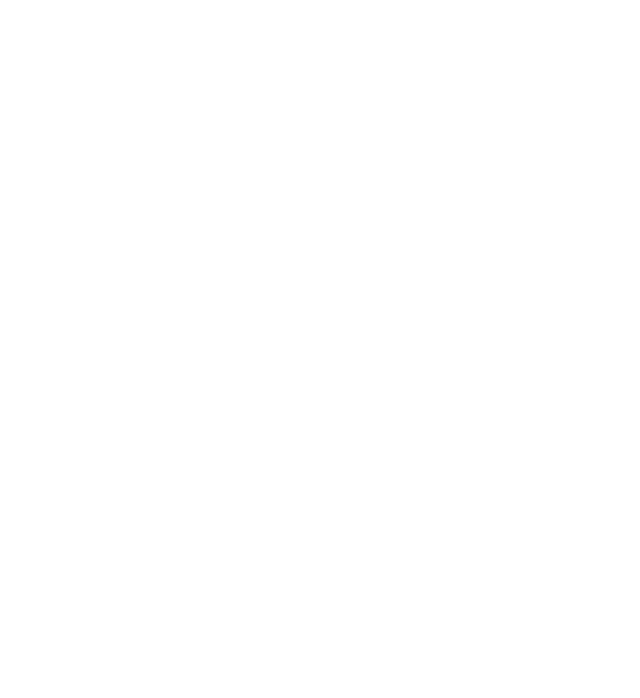
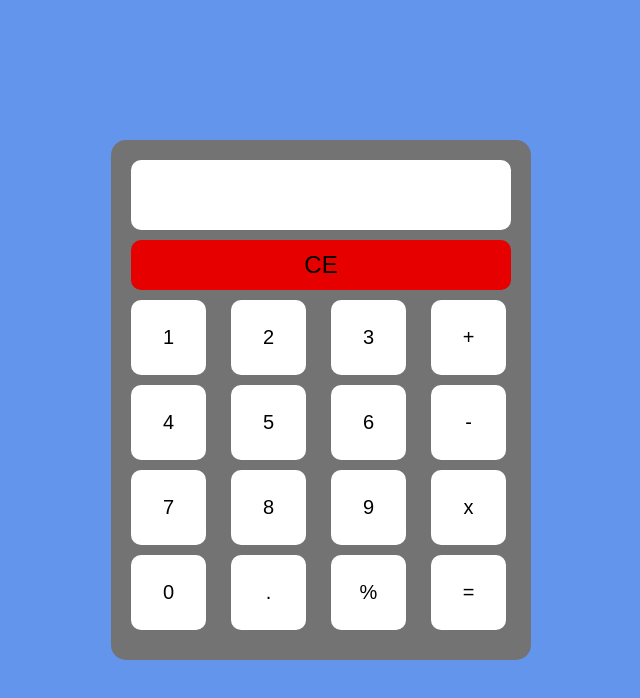
Before and after one commit to Manuel-Archila/Calculadora, a React (Vite) app in the folder vite-project/: page / in a window 1280 px wide. Shown: the top 698 px of the page, without its empty margins (319-959 px from the left). Built offline with nearby package versions, Linux system fonts and the light colour scheme.

Commit message:
Tods los componentes creados

```diff
--- a/vite-project/package.json
+++ b/vite-project/package.json
@@ -5,7 +5,8 @@
   "scripts": {
     "dev": "vite",
     "build": "vite build",
-    "preview": "vite preview"
+    "preview": "vite preview",
+    "lint": "eslint src/**"
   },
   "dependencies": {
     "react": "^18.0.0",
--- a/vite-project/src/App.css
+++ b/vite-project/src/App.css
@@ -1,42 +1,8 @@
-.App {
-  text-align: center;
-}
-
-.App-logo {
-  height: 40vmin;
-  pointer-events: none;
-}
-
-@media (prefers-reduced-motion: no-preference) {
-  .App-logo {
-    animation: App-logo-spin infinite 20s linear;
-  }
-}
-
-.App-header {
-  background-color: #282c34;
-  min-height: 100vh;
+.app {
+  height: 100vh;
+  width: 100vw;
   display: flex;
-  flex-direction: column;
+  background-color: cornflowerblue;
   align-items: center;
   justify-content: center;
-  font-size: calc(10px + 2vmin);
-  color: white;
 }
-
-.App-link {
-  color: #61dafb;
-}
-
-@keyframes App-logo-spin {
-  from {
-    transform: rotate(0deg);
-  }
-  to {
-    transform: rotate(360deg);
-  }
-}
-
-button {
-  font-size: calc(10px + 2vmin);
-}
--- a/vite-project/src/App.jsx
+++ b/vite-project/src/App.jsx
@@ -1,15 +1,11 @@
-import { useState } from 'react'
-import logo from './assets/logo.svg'
+import React from 'react'
 import './App.css'
+import Calculator from './Calculator'
 
-function App() {
-  const [count, setCount] = useState(0)
-
-  return (
-    <div className="App">
-
-    </div>
-  )
-}
+const App = () => (
+  <div className="app">
+    <Calculator />
+  </div>
+)
 
 export default App
--- /dev/null
+++ b/vite-project/src/Calculator.css
@@ -0,0 +1,54 @@
+.calcbody{
+  height: 500px;
+  width: 400px;
+  background-color: #737373;
+  border-radius: 15px;
+  display:flex;
+  align-items: center;
+  flex-direction: column;
+  padding: 10px;
+}
+
+.screen{
+  width: 380px;
+  height: 70px;
+  background-color: white;
+  display: flex;
+  justify-content: flex-end;
+  align-items: center;
+  font-size: 36px;
+  border-radius: 10px;
+  margin-top: 10px;
+}
+
+.clear{
+  width: 380px;
+  height: 50px;
+  background-color: #e60000;
+  display: flex;
+  justify-content: center;
+  align-items: center;
+  font-size: 24px;
+  border: 0px;
+  border-radius: 10px;
+  margin-top: 10px;
+  margin-bottom: 10px;
+  cursor: pointer;
+}
+
+.clear:active{
+  background-color: #ff4d4d;
+}
+
+.button-holder{
+  width: 380px;
+  height:350px;
+}
+
+.buttons{
+  margin: 0;
+  display: grid;
+  grid-template-columns: repeat(4, 90px);
+  grid-template-rows: repeat((4, 90px));
+  gap: 10px;
+}
--- /dev/null
+++ b/vite-project/src/Calculator.jsx
@@ -0,0 +1,92 @@
+import React, { useState } from 'react'
+import './Calculator.css'
+import Key from './Key'
+
+// `${useState}`.length
+
+const Calculator = () => {
+  const [screen, setScreen] = useState('')
+  const keys = ['1', '2', '3', '+', '4', '5', '6', '-', '7', '8', '9', 'x', '0', '.', '%', '=']
+  const operacion = []
+  const [resultado, setResultado] = useState('')
+
+  const verifyResultado = (result) => {
+    if (result.length > 9) {
+      setScreen('ERROR')
+    }
+    setScreen(result)
+  }
+
+  const calculate = (operation) => {
+    console.log(operation)
+    if (operacion[1] === '+') {
+      const suma = (Number(operation[0]) + Number(operation[2]))
+      verifyResultado(suma)
+    } else if (operation[1] === '-') {
+      const resta = (Number(operation[0]) - Number(operation[2]))
+      verifyResultado(resta)
+    } else if (operation[1] === '*') {
+      const multi = (Number(operation[0]) * Number(operation[2]))
+      verifyResultado(multi)
+    } else if (operation[1] === '%') {
+      const modulo = (Number(operation[0]) % Number(operation[2]))
+      verifyResultado(modulo)
+    }
+  }
+  const clickHandler = (value) => {
+    console.log(operacion)
+    if ('+-*%='.includes(value)) {
+      if (value === '+') {
+        operacion.push(screen)
+        console.log(operacion)
+        setScreen('')
+        operacion.push('+')
+        console.log(operacion)
+      } else if (value === '-') {
+        operacion.push(screen)
+        console.log(operacion)
+        setScreen('')
+        operacion.push('-')
+        console.log(operacion)
+      } else if (value === '*') {
+        operacion.push(screen)
+        console.log(operacion)
+        setScreen('')
+        operacion.push('*')
+        console.log(operacion)
+      } else if (value === '%') {
+        operacion.push(screen)
+        console.log(operacion)
+        setScreen('')
+        operacion.push('%')
+        console.log(operacion)
+      } else if (value === '=') {
+        operacion.push(screen)
+        calculate(operacion)
+        console.log(resultado)
+      }
+    }
+    if (`${screen}`.length < 9 && !('+-*%='.includes(value))) {
+      setScreen(screen + value)
+    }
+  }
+  return (
+    <div className="calcbody">
+      <div className="screen">
+        {screen}
+      </div>
+      <button type="button" onClick={() => { setScreen('') }} className="clear">CE</button>
+      <div className="button-holder">
+        <div className="buttons">
+          {
+            keys.map((element, index) => (
+              <Key key={index.id} value={element} clicker={clickHandler} />
+            ))
+          }
+        </div>
+      </div>
+    </div>
+  )
+}
+
+export default Calculator
--- /dev/null
+++ b/vite-project/src/Key.css
@@ -0,0 +1,13 @@
+.button-box{
+  width: 75px;
+  height: 75px;
+  background-color: white;
+  border: 0px;
+  border-radius: 10px;
+  color: black;
+  cursor: pointer;
+  font-size: 20px;
+}
+.button-box:active{
+  background-color: #b3b3b3;
+}
--- /dev/null
+++ b/vite-project/src/Key.jsx
@@ -0,0 +1,10 @@
+import React from 'react'
+import './Key.css'
+
+const Key = ({ value, clicker }) => (
+  <button type="button" onClick={() => { clicker(value) }} className="button-box">
+    {value}
+  </button>
+)
+
+export default Key
```
Also changed, not shown: vite-project/.eslintrc.js.
